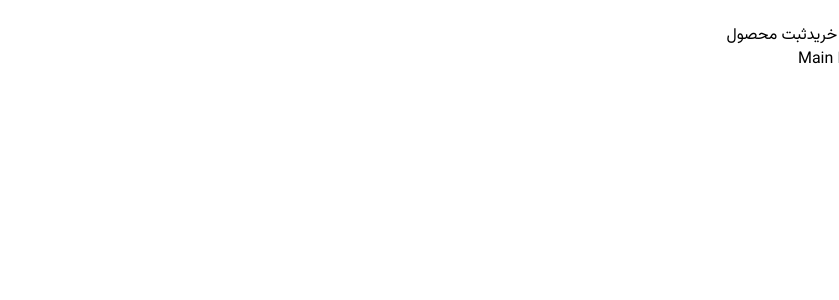
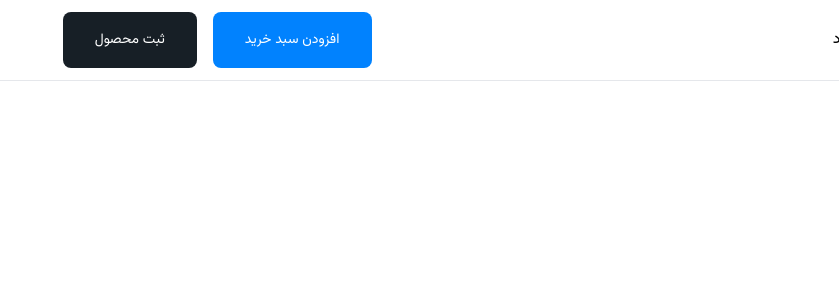
Before and after one commit to AliMoradpour/cartSaz, a React (Vite) app: page /dashboard in a window 1280 px wide. Shown: the top 300 px of the page, without its empty margins (441-1280 px from the left). Built offline with nearby package versions, Linux system fonts and the light colour scheme.

Commit message:
add Dashboard Header

```diff
--- a/src/pages/Dashboard/Dashboard.jsx
+++ b/src/pages/Dashboard/Dashboard.jsx
@@ -5,6 +5,7 @@ const Dashboard = () => {
   return (
     <>
       <Dheader />
+      <hr />
       <div className="flex items-center">
       <DashboardMenu />
       <h2>Main Dashboard</h2>
--- a/src/pages/Dashboard/Dheader.jsx
+++ b/src/pages/Dashboard/Dheader.jsx
@@ -1,12 +1,12 @@
 const Dheader = () => {
   return (
-    <div className="w-full">
+    <div className="w-full flex justify-around items-center my-3">
       <div>
         <p>داشبورد</p>
       </div>
-      <div>
-        <button className="">افزودن سبد خرید</button>
-        <button>ثبت محصول</button>
+      <div className="flex justify-between">
+        <button className="bg-primary text-white py-4 px-8 text-Button-SM rounded-lg">افزودن سبد خرید</button>
+        <button className="bg-main-black text-white py-4 px-8 text-Button-SM rounded-lg mr-4">ثبت محصول</button>
       </div>
     </div>
   )
```
